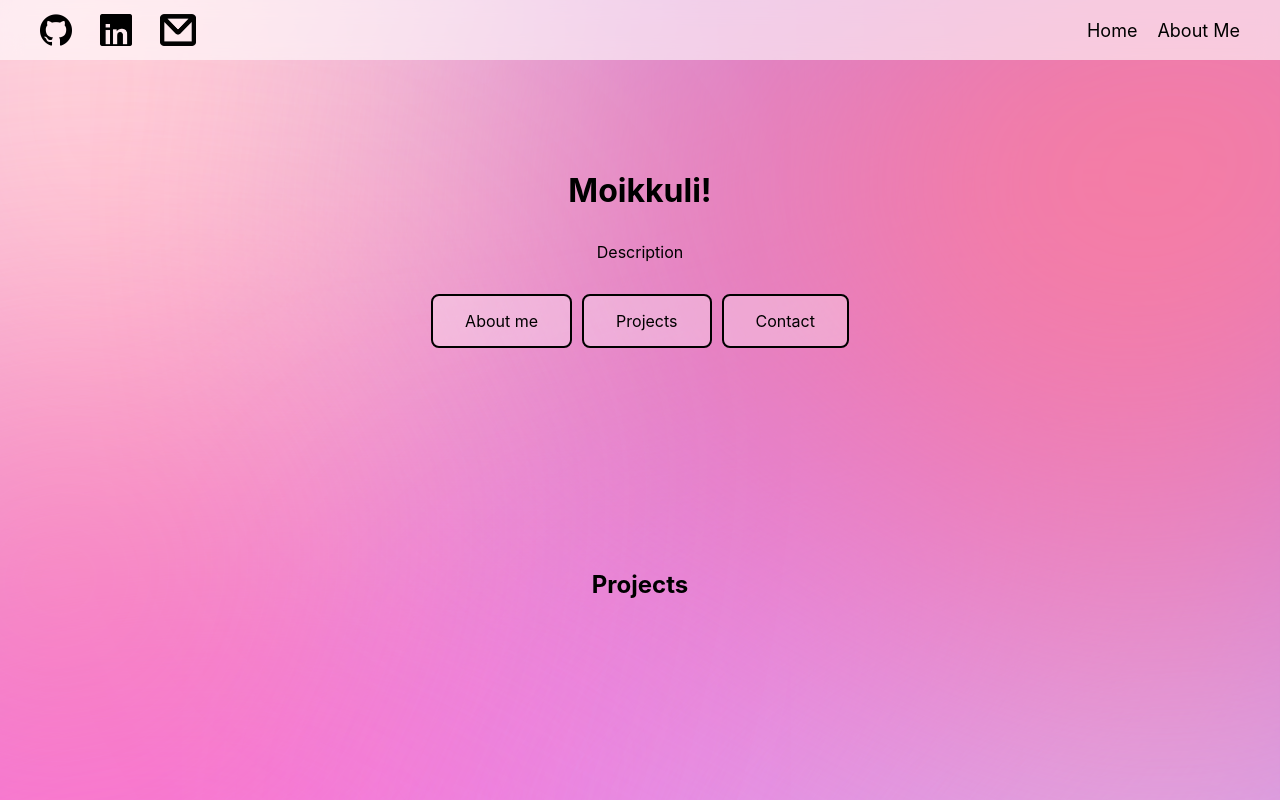
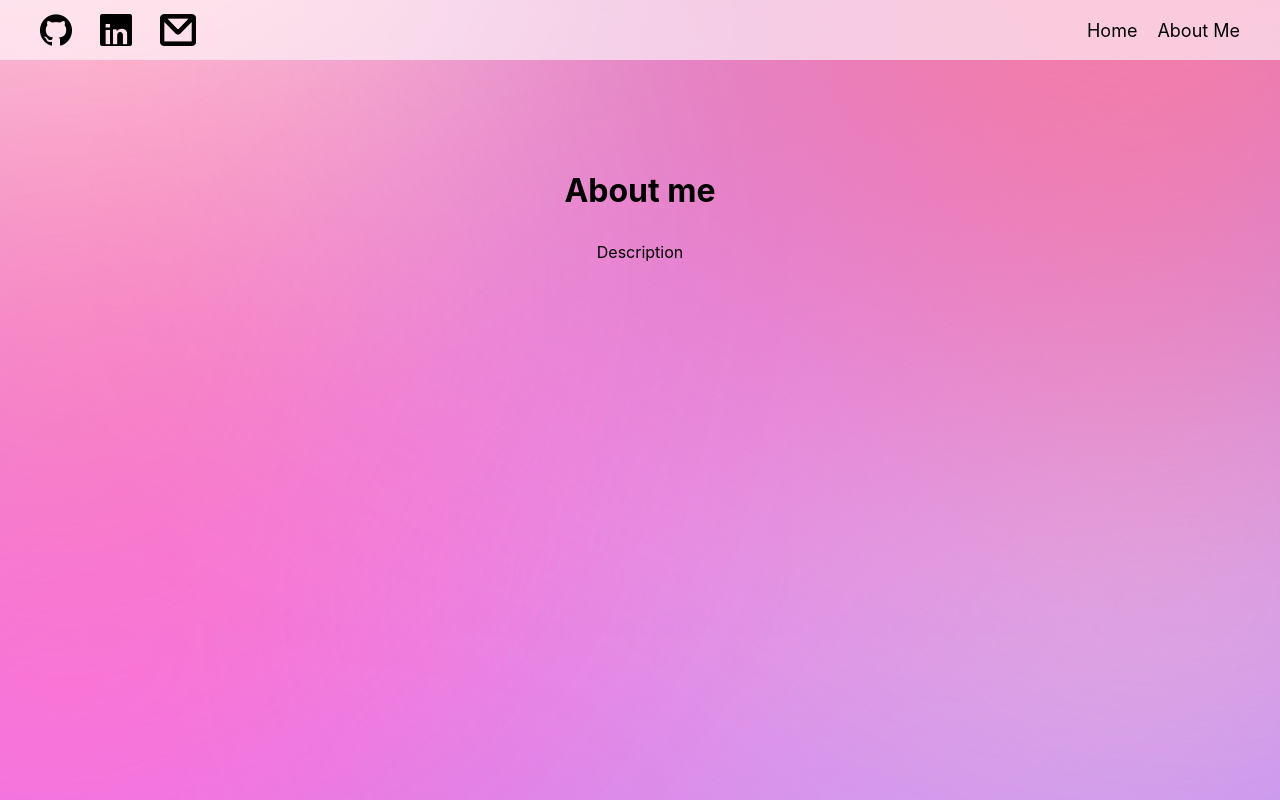
Before and after one commit to suviz/portfolio_site, a React (Create React App) app: page /about in a window 1280 px wide. Built offline with nearby package versions, Linux system fonts and the light colour scheme.

Commit message:
Implement routing

```diff
--- a/package.json
+++ b/package.json
@@ -8,6 +8,7 @@
     "@testing-library/user-event": "^13.5.0",
     "react": "^18.3.1",
     "react-dom": "^18.3.1",
+    "react-router-dom": "^6.23.0",
     "react-scripts": "5.0.1",
     "web-vitals": "^2.1.4"
   },
--- a/src/App.js
+++ b/src/App.js
@@ -1,5 +1,8 @@
+import { Route, Routes } from 'react-router-dom';
 import './App.css';
 import NavBar from './components/navbar';
+import HomePage from './pages/homePage';
+import AboutPage from './pages/aboutPage';
 
 function App() {
   return (
@@ -9,33 +12,10 @@ function App() {
         <NavBar/>
       </header>
 
-      <main>
-
-        <div className='hero'>
-          <h1>
-            Moikkuli!
-          </h1>
-
-          <p className='hero-desc'>Description</p>
-
-          <div className='buttons'>
-            <a href="/about" className='button'>About me</a>
-            <a href="#projects" className='button'>Projects</a>
-            <a href="#contact" className='button'>Contact</a>
-
-          </div>
-        </div>
-
-
-        <div className='projects' id="projects">
-          <h2>Projects</h2>
-        </div>
-
-        <div className='contact' id="contact">
-          <h2>Contact me</h2>
-        </div>
-
-      </main>
+      <Routes>
+        <Route path="/" element={ <HomePage /> } />
+        <Route path="/about" element={ <AboutPage /> } />
+      </Routes>
 
 
     </div>
--- a/src/index.js
+++ b/src/index.js
@@ -3,11 +3,14 @@ import ReactDOM from 'react-dom/client';
 import './index.css';
 import App from './App';
 import reportWebVitals from './reportWebVitals';
+import { BrowserRouter } from 'react-router-dom';
 
 const root = ReactDOM.createRoot(document.getElementById('root'));
 root.render(
   <React.StrictMode>
-    <App />
+    <BrowserRouter>
+      <App />
+    </BrowserRouter>
   </React.StrictMode>
 );
 
--- /dev/null
+++ b/src/pages/aboutPage.js
@@ -0,0 +1,21 @@
+
+function AboutPage() {
+    return (
+
+        <main>
+
+          <div className='hero'>
+            <h1>
+              About me
+            </h1>
+
+            <p className='hero-desc'>Description</p>
+
+          </div>
+
+        </main>
+
+    );
+  }
+
+  export default AboutPage;
--- /dev/null
+++ b/src/pages/homePage.js
@@ -0,0 +1,36 @@
+
+function HomePage() {
+    return (
+
+        <main>
+
+          <div className='hero'>
+            <h1>
+              Moikkuli!
+            </h1>
+
+            <p className='hero-desc'>Description</p>
+
+            <div className='buttons'>
+              <a href="/about" className='button'>About me</a>
+              <a href="#projects" className='button'>Projects</a>
+              <a href="#contact" className='button'>Contact</a>
+
+            </div>
+          </div>
+
+
+          <div className='projects' id="projects">
+            <h2>Projects</h2>
+          </div>
+
+          <div className='contact' id="contact">
+            <h2>Contact me</h2>
+          </div>
+
+        </main>
+
+    );
+  }
+
+  export default HomePage;
```
Also changed, not shown: 1 other file (tests, documents, lock files or other folders).
